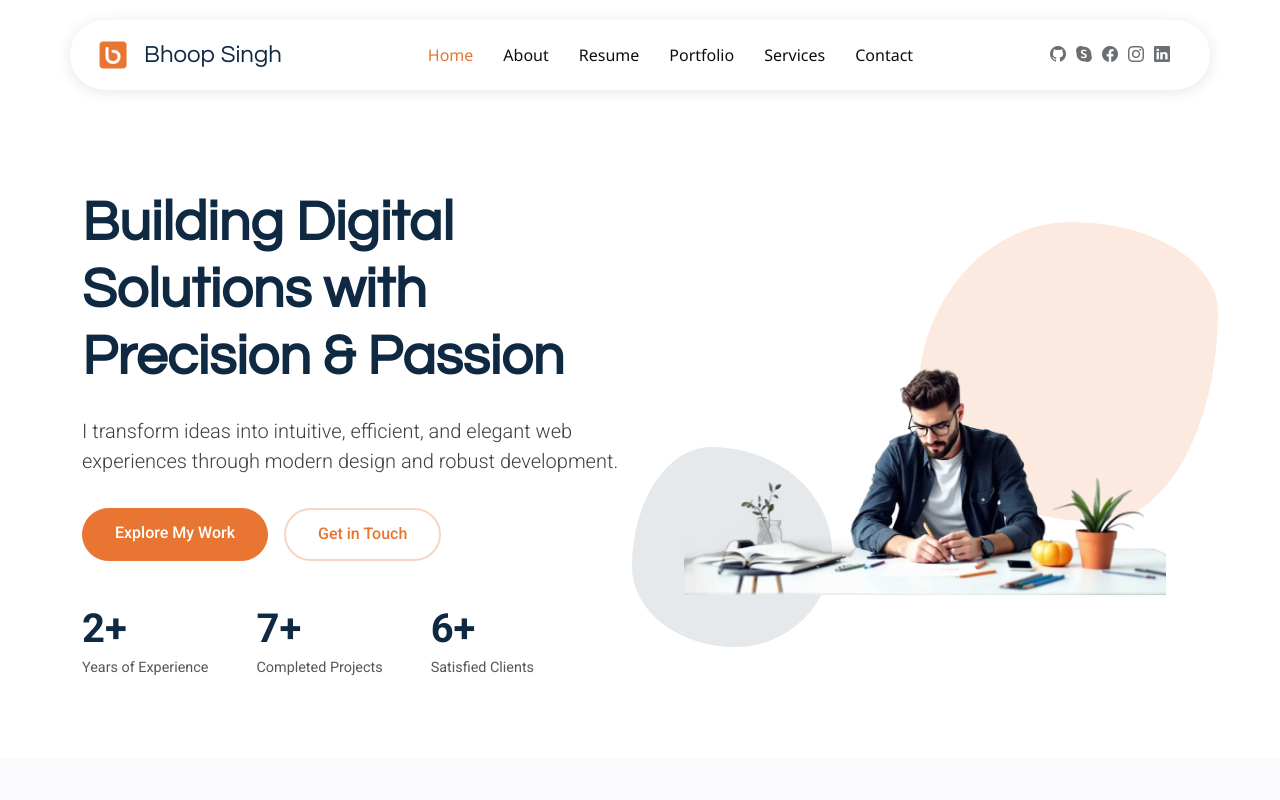
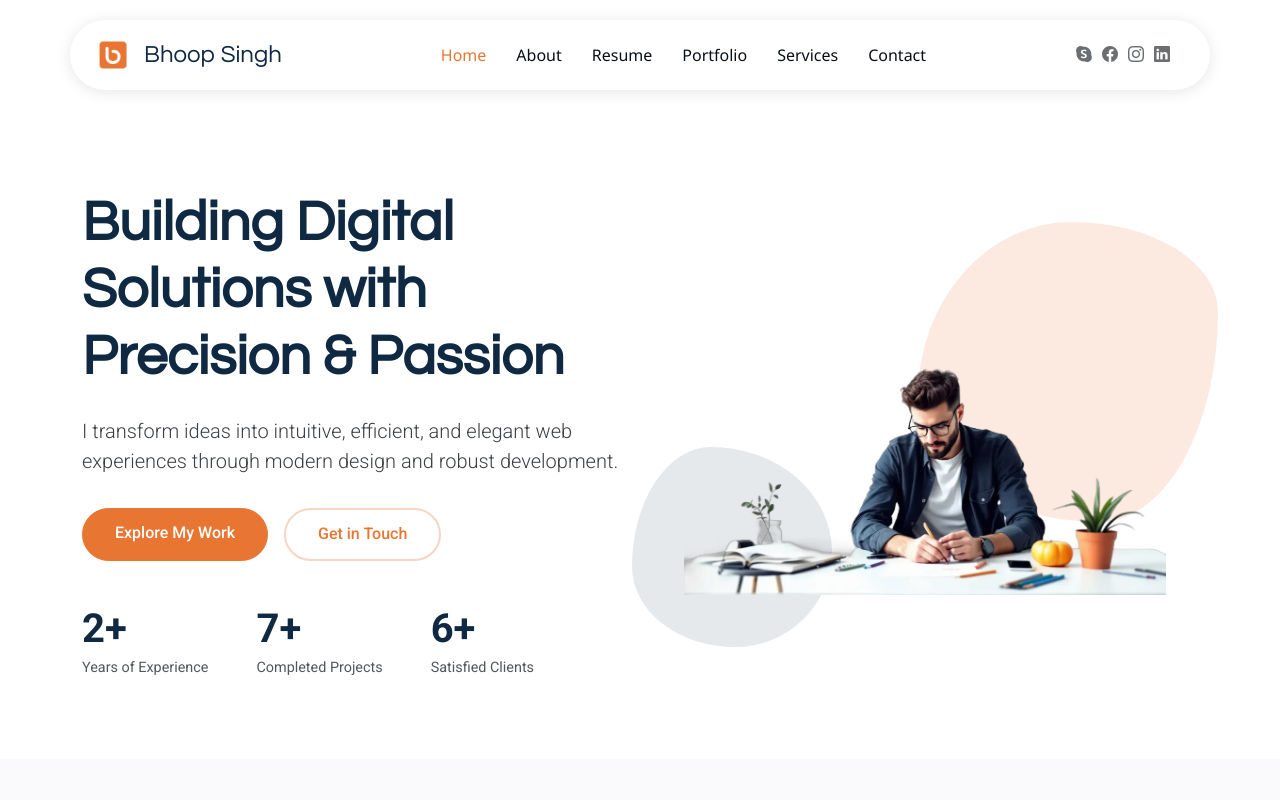
Before and after one commit to bhoopsingh-007/bhoopsingh-007.github.io, a plain HTML site: page index.html in a window 1280 px wide. Shown: the top 800 px of the page. Drawn offline with Linux system fonts and the light colour scheme; animation ran at ten frames a second.

Commit message:
Undo Changes

```diff
--- a/index.html
+++ b/index.html
@@ -58,8 +58,6 @@
       </nav>
 
       <div class="header-social-links">
-        <a href="https://github.com/bhoopsingh-dev-007" target="_blank" class="github">
-          <i class="bi bi-github"></i></a>
         <a href="https://join.skype.com/invite/s22pYKg61NjJ" target="_blank" class="twitter"><i
             class="bi bi-skype"></i></a>
         <a href="https://www.facebook.com/jassi.suthar/" target="_blank" class="facebook"><i
@@ -518,8 +516,7 @@
               stroke-width="2"></path>
           </svg>
         </div>
-        <p>Explore some of the projects I’ve worked on, showcasing my skills in Laravel, PHP, Node.js and web
-          development.</p>
+        <p>Explore some of the projects I’ve worked on, showcasing my skills in Laravel, PHP, Node.js and web development.</p>
       </div><!-- End Section Title -->
 
       <div class="container" data-aos="fade-up" data-aos-delay="100">
@@ -1095,7 +1092,6 @@
         </p>
       </div>
       <div class="social-links d-flex justify-content-center">
-        <a href="https://github.com/bhoopsingh-dev-007" target="_blank"><i class="bi bi-github"></i></a>
         <a href="https://join.skype.com/invite/s22pYKg61NjJ" target="_blank"><i class="bi bi-skype"></i></a>
         <a href="https://www.facebook.com/jassi.suthar/" target="_blank"><i class="bi bi-facebook"></i></a>
         <a href="https://www.instagram.com/jassi_suthar_007" target="_blank"><i class="bi bi-instagram"></i></a>
```
